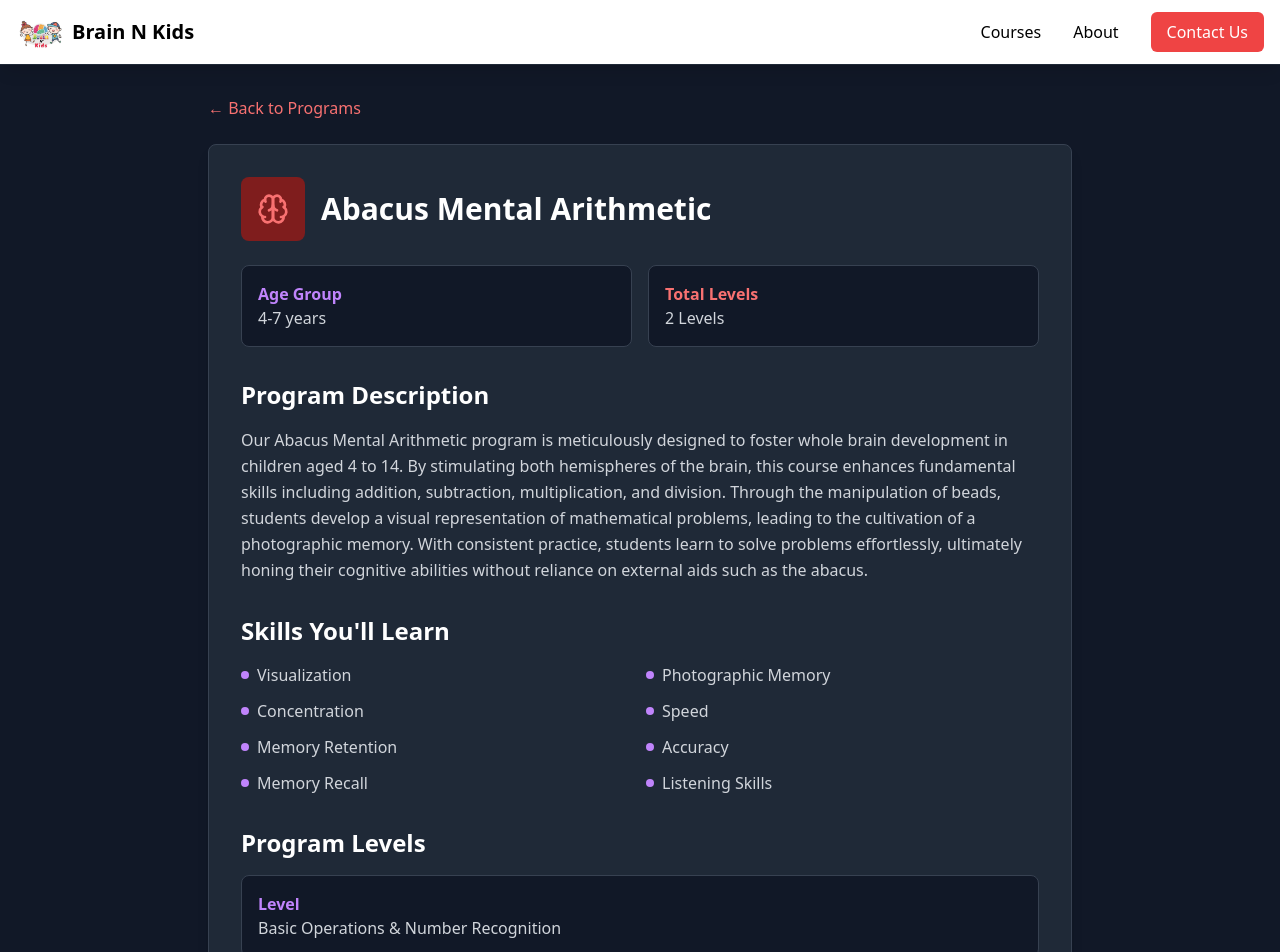
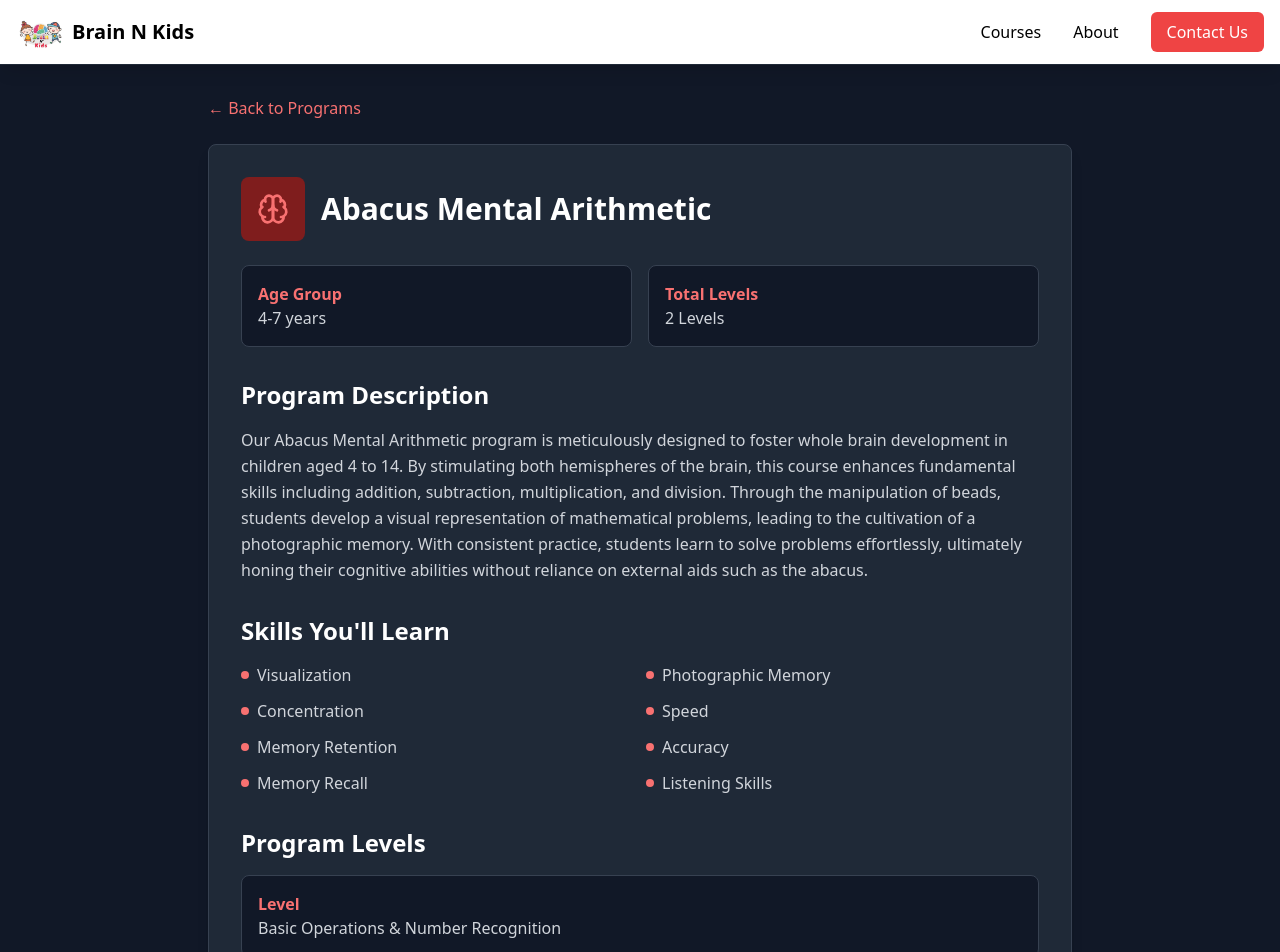
Before and after one commit to Tirth678/BrainNKids, a React (Vite) app: page /course/abacus in a window 1280 px wide. Shown: the top 952 px of the page. Built offline with nearby package versions, Linux system fonts and the light colour scheme.

Commit message:
changed colors of remaining elements

```diff
--- a/src/App.tsx
+++ b/src/App.tsx
@@ -190,11 +190,11 @@ function App() {
                   </p>
                   <div className="grid grid-cols-2 gap-4">
                     <div className="flex items-center gap-2 text-black">
-                      <Brain className="text-purple-400" />
+                      <Brain className="text-red-400" />
                       <span>Expert Teachers</span>
                     </div>
                     <div className="flex items-center gap-2 text-black">
-                      <MessageSquare className="text-purple-400" />
+                      <MessageSquare className="text-red-400" />
                       <span>Small Class Sizes</span>
                     </div>
                   </div>
--- a/src/components/ContactForm.tsx
+++ b/src/components/ContactForm.tsx
@@ -87,7 +87,7 @@ const ContactForm = () => {
 
           <button
             type="submit"
-            className="w-full bg-purple-600 text-white py-3 px-4 rounded-md hover:bg-purple-700 transition-colors"
+            className="w-full bg-red-600 text-white py-3 px-4 rounded-md hover:bg-red-700 transition-colors"
           >
             Send Message
           </button>
--- a/src/components/CourseDetails.tsx
+++ b/src/components/CourseDetails.tsx
@@ -58,7 +58,7 @@ const CourseDetails = ({ courses }: CourseDetailsProps) => {
 
             <div className="grid grid-cols-2 gap-4 mb-8">
               <div className="bg-gray-900 p-4 rounded-lg border border-gray-700">
-                <h3 className="font-semibold text-purple-400">Age Group</h3>
+                <h3 className="font-semibold text-red-400">Age Group</h3>
                 <p className="text-gray-300">{course.ageGroup}</p>
               </div>
               <div className="bg-gray-900 p-4 rounded-lg border border-gray-700">
@@ -77,7 +77,7 @@ const CourseDetails = ({ courses }: CourseDetailsProps) => {
               <ul className="grid grid-cols-1 md:grid-cols-2 gap-3">
                 {course.skills.map((skill, index) => (
                   <li key={index} className="flex items-center gap-2">
-                    <div className="w-2 h-2 bg-purple-400 rounded-full"></div>
+                    <div className="w-2 h-2 bg-red-400 rounded-full"></div>
                     <span className="text-gray-300">{skill}</span>
                   </li>
                 ))}
@@ -89,7 +89,7 @@ const CourseDetails = ({ courses }: CourseDetailsProps) => {
               <div className="grid gap-4">
                 {course.programLevels.map((level, index) => (
                   <div key={index} className="bg-gray-900 p-4 rounded-lg border border-gray-700">
-                    <h3 className="font-semibold text-purple-400">Level</h3>
+                    <h3 className="font-semibold text-red-400">Level</h3>
                     <p className="text-gray-300">{level}</p>
                   </div>
                 ))}
@@ -99,7 +99,7 @@ const CourseDetails = ({ courses }: CourseDetailsProps) => {
             <div className="mt-8 text-center">
               <Link
                 to="/#contact"
-                className="bg-red-600 text-white px-8 py-3 rounded-md hover:bg-purple-700 transition-colors inline-block"
+                className="bg-red-600 text-white px-8 py-3 rounded-md hover:bg-red-700 transition-colors inline-block"
               >
                 Enroll Now
               </Link>
--- a/src/components/Hero.tsx
+++ b/src/components/Hero.tsx
@@ -22,7 +22,7 @@ const Hero = () => {
               </p>
               <a
                 href="#contact"
-                className="bg-red-600 text-white mt-8 inline-block px-6 py-3 rounded-md hover:bg-purple-700 transition-colors"
+                className="bg-red-600 text-white mt-8 inline-block px-6 py-3 rounded-md hover:bg-red-800 transition-colors"
               >
                 Get Started Today
               </a>
--- a/src/components/Navbar.tsx
+++ b/src/components/Navbar.tsx
@@ -39,13 +39,13 @@ const Navbar = () => {
         {isOpen && (
           <div className="md:hidden">
             <div className="px-2 pt-2 pb-3 space-y-1 sm:px-3">
-              <a href="#courses" className="block px-3 py-2 text-black hover:text-purple-400">
+              <a href="#courses" className="block px-3 py-2 text-black hover:text-red-400">
                 Courses
               </a>
-              <a href="#about" className="block px-3 py-2 text-black hover:text-purple-400">
+              <a href="#about" className="block px-3 py-2 text-black hover:text-red-400">
                 About
               </a>
-              <a href="#contact" className="block px-3 py-2 text-black hover:text-purple-400">
+              <a href="#contact" className="block px-3 py-2 text-black hover:text-red-400">
                 Contact Us
               </a>
             </div>
```
